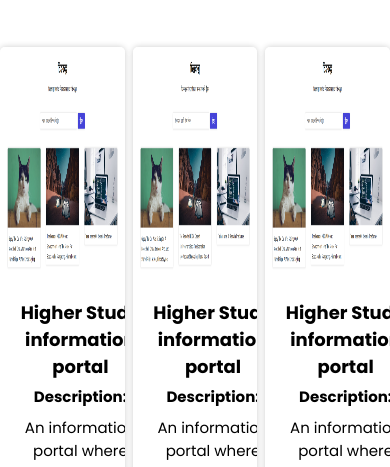
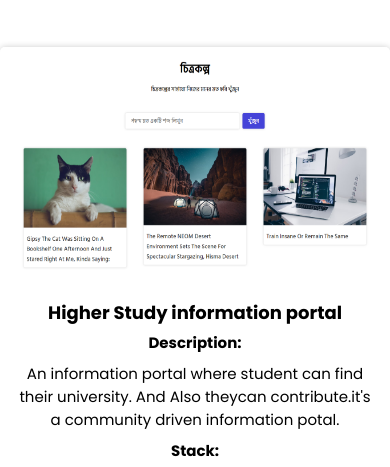
Before and after one commit to anikakash/JSProjects, a plain HTML site: page index.html in a window 390 px wide. Shown: the part 205-672 px from the top of the page. Drawn offline with Linux system fonts and the light colour scheme.

Commit message:
responsive

```diff
--- a/style.css
+++ b/style.css
@@ -68,7 +68,7 @@ h3{
     height: 50px;
 }
 @media screen and (max-width: 480px) {
-    .Showcase_container{
+    .project{
         width: 100%;
     }
 }
```
